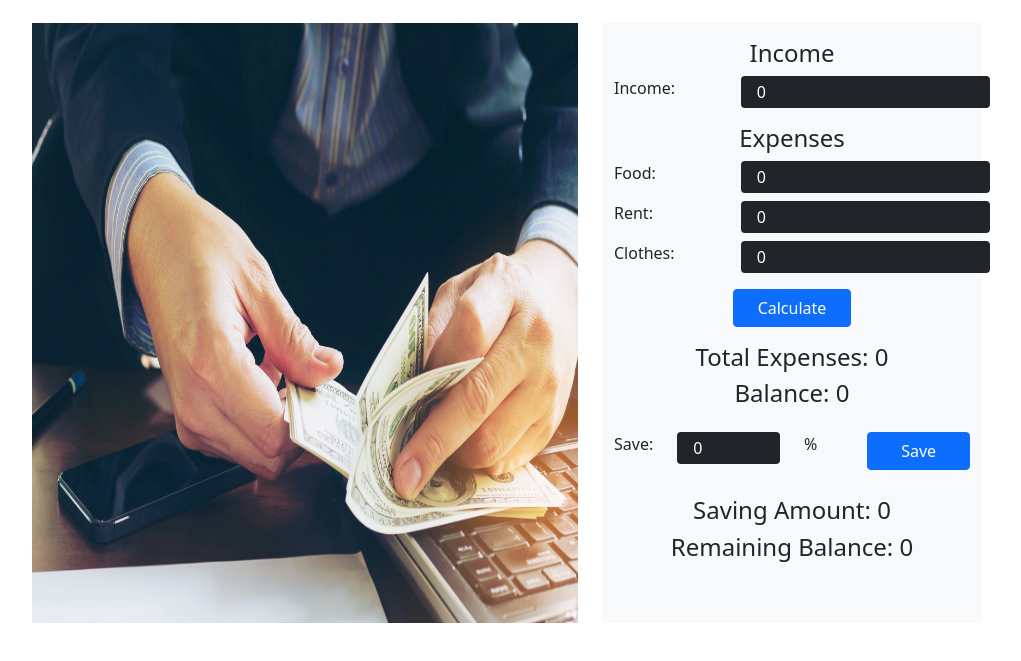
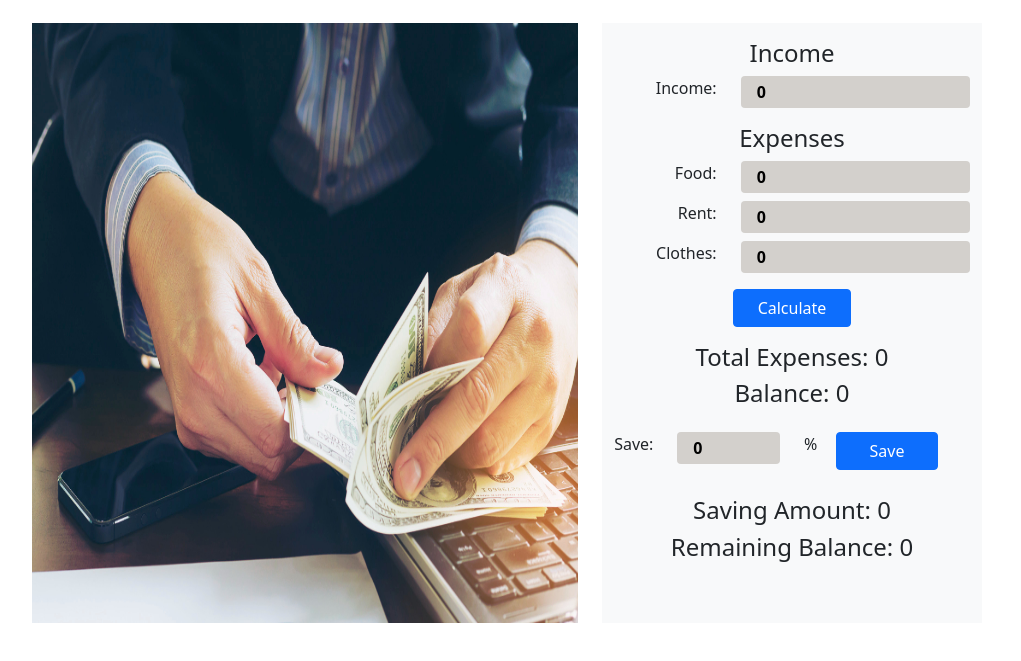
Before and after one commit to mukarrom21/assignment-5, a plain HTML site: page index.html in a window 1280 px wide. Shown: the part 121-782 px from the top of the page, without its empty margins (58-1079 px from the left). Drawn offline with nearby package versions, Linux system fonts and the light colour scheme.

Commit message:
input background change and input width changed

```diff
--- a/css/style.css
+++ b/css/style.css
@@ -3,3 +3,6 @@ img {
   width: 100%;
   height: 600px;
 }
+.bg-gray{
+  background-color: rgb(211, 208, 204);
+}
--- a/index.html
+++ b/index.html
@@ -31,10 +31,10 @@
                 <div class="mt-3">
                     <h4 class="text-center">Income</h4>
                     <div class="row">
-                        <div class="col-4">Income:</div>
+                        <div class="col-4"><span class="float-end">Income:</span></div>
                         <div class="col-8 float-end">
-                            <input class="border-0 ps-3 bg-dark text-white py-1 rounded" type="text" id="income-input"
-                                value="0">
+                            <input class="border-0 ps-3 bg-gray fw-bold py-1 rounded w-100" type="text"
+                                id="income-input" value="0">
                         </div>
                     </div>
                 </div>
@@ -44,26 +44,26 @@
                 <div class="">
                     <!-- Food -->
                     <div class="row">
-                        <div class="col-4">Food:</div>
+                        <div class="col-4"><span class="float-end">Food:</span></div>
                         <div class="col-8 float-end">
-                            <input class="border-0 ps-3 bg-dark text-white py-1 rounded" type="text" id="food-input"
+                            <input class="border-0 ps-3 bg-gray fw-bold py-1 rounded w-100" type="text" id="food-input"
                                 value="0">
                         </div>
                     </div>
                     <!-- Rent -->
                     <div class="row my-2">
-                        <div class="col-4">Rent:</div>
+                        <div class="col-4"><span class="float-end">Rent:</span></div>
                         <div class="col-8 float-end">
-                            <input class="border-0 ps-3 bg-dark text-white py-1 rounded" type="text" id="rent-input"
+                            <input class="border-0 ps-3 bg-gray fw-bold py-1 rounded w-100" type="text" id="rent-input"
                                 value="0">
                         </div>
                     </div>
                     <!-- Clothes -->
                     <div class="row">
-                        <div class="col-4">Clothes:</div>
+                        <div class="col-4"><span class="float-end">Clothes:</span></div>
                         <div class="col-8 float-end">
-                            <input class="border-0 ps-3 bg-dark text-white py-1 rounded" type="text" id="clothes-input"
-                                value="0">
+                            <input class="border-0 ps-3 bg-gray fw-bold py-1 rounded w-100" type="text"
+                                id="clothes-input" value="0">
                         </div>
                     </div>
                 </div>
@@ -78,13 +78,13 @@
                 <!-- save calculate -->
                 <div class="row my-4">
                     <div class="col-2">
-                        <p>Save:</p>
+                        <span class="float-end">Save:</span>
                     </div>
                     <div class="col-4">
-                        <input class="w-100 py-1 border-0 ps-3 bg-dark text-white py-1 rounded" type="text"
-                            id="save-input" value="0">
+                        <input class="w-100 py-1 border-0 ps-3 bg-gray fw-bold py-1 rounded" type="text" id="save-input"
+                            value="0">
                     </div>
-                    <div class="col-2">
+                    <div class="col-1">
                         <p>%</p>
                     </div>
                     <div class="col-4"><button class="btn btn-primary w-100" id="seve-btn">Save</button></div>
```
